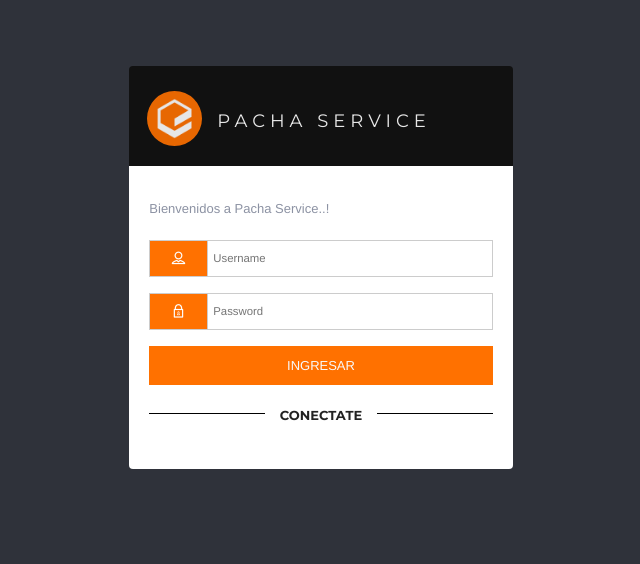
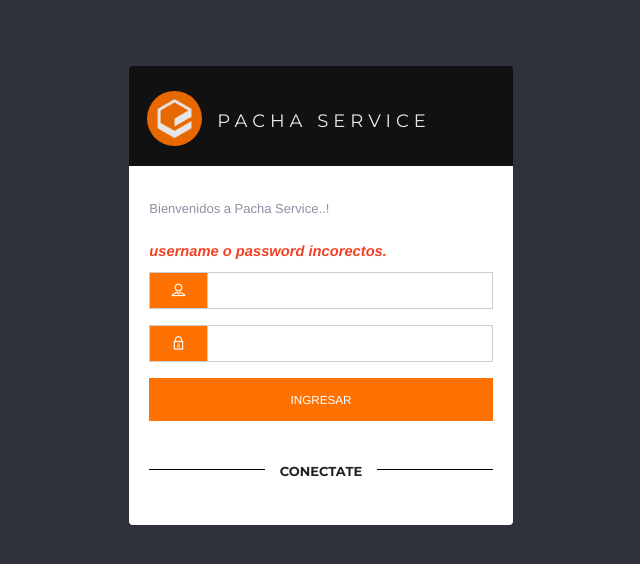
Before and after one commit to neunapp/swnhaku, a Django app: template nhaku/templates/users/login/login.html in a window 1280 px wide. Shown: the top 564 px of the page, without its empty margins (319-959 px from the left). Run offline with Django 3.2, Linux system fonts and the light colour scheme; the template is opened without the code that fills it, so the values that code supplies are empty, except form fields; tables that the repository leaves empty hold one stand-in row (values such as "Sample post"); form fields are guessed from the names that the template uses; some libraries are stand-ins or nearby versions; some web fonts are replaced.

Commit message:
fin del diseño de login y sincronia con el forms.py

```diff
--- a/nhaku/static/css/login.css
+++ b/nhaku/static/css/login.css
@@ -86,3 +86,20 @@ Author: matirasa
 .bg-naranja {
     background-color: #FF7100 !important;
 }
+
+.btn-login {
+    display: block;
+    width: 100%;
+    text-transform: uppercase;
+    padding: 1.3em 0;
+    font-size: .9em;
+}
+
+.error-auth {
+    color: #f04124;
+    display: block;
+    margin-bottom: 10px;
+    font-weight: bold;
+    font-size: 1.13em !important;
+    font-style: italic;
+}
--- a/nhaku/templates/users/login/login.html
+++ b/nhaku/templates/users/login/login.html
@@ -35,14 +35,15 @@
                     <div class="large-12 columns">
                         <div class="row">
                             <div class="edumix-signup-panel">
-                                <p class="welcome"> Bienvenidos a Pacha Service..!</p>
-                                <form>
+                                <p class="welcome">Bienvenidos a Pacha Service..!</p>
+                                <spam class="error-auth">username o password incorectos.</spam>
+                                <form method="post">{% csrf_token %}
                                     <div class="row collapse">
                                         <div class="small-2  columns">
                                             <span class="prefix bg-naranja"><i class="text-white icon-user"></i></span>
                                         </div>
                                         <div class="small-10  columns">
-                                            <input type="text" placeholder="Username">
+                                            {{ form.username }}
                                         </div>
                                     </div>
                                     <div class="row collapse">
@@ -50,10 +51,10 @@
                                             <span class="prefix bg-naranja"><i class="text-white icon-lock"></i></span>
                                         </div>
                                         <div class="small-10 columns ">
-                                            <input type="text" placeholder="Password">
+                                            {{ form.password }}
                                         </div>
                                     </div>
-                                    <a href="index.html" class="bg-green"><span>Ingresar</span></a>
+                                    <button type="submit" class="btn-login bg-naranja">ingresar</button>
                                 </form>
                                 <br>
                                 <h2><span>Conectate</span></h2>
```
Also changed, not shown: nhaku/apps/users/forms.py (added, +39 -0 lines), nhaku/apps/users/views.py (+8 -3 lines).
